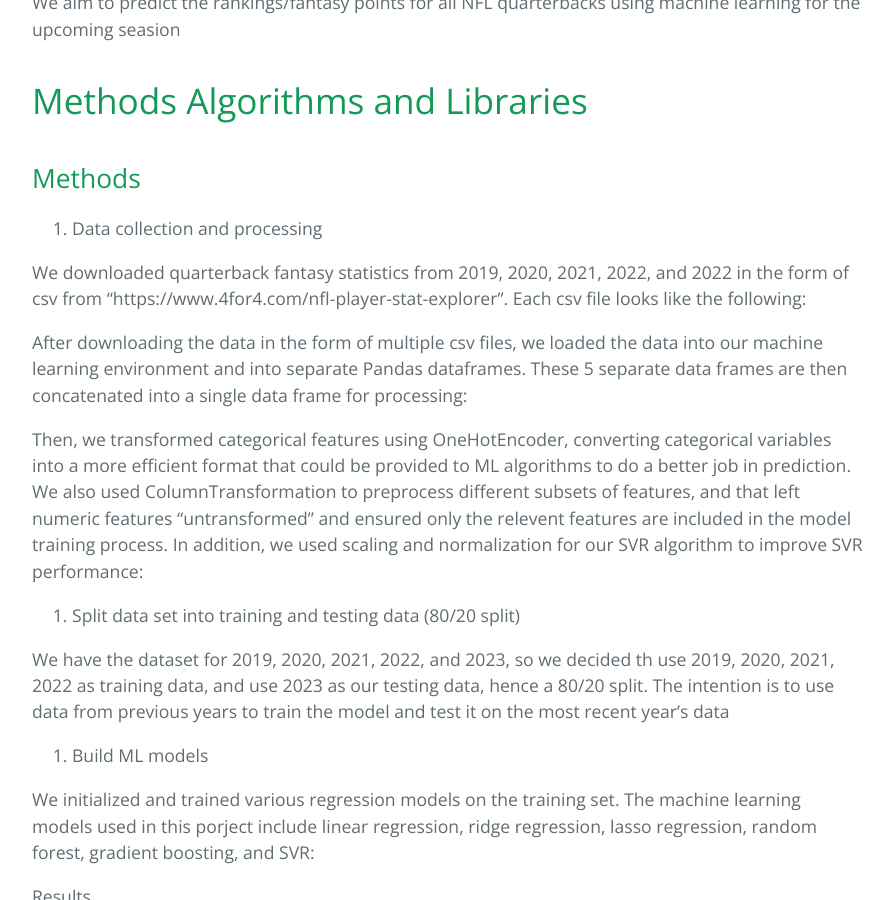
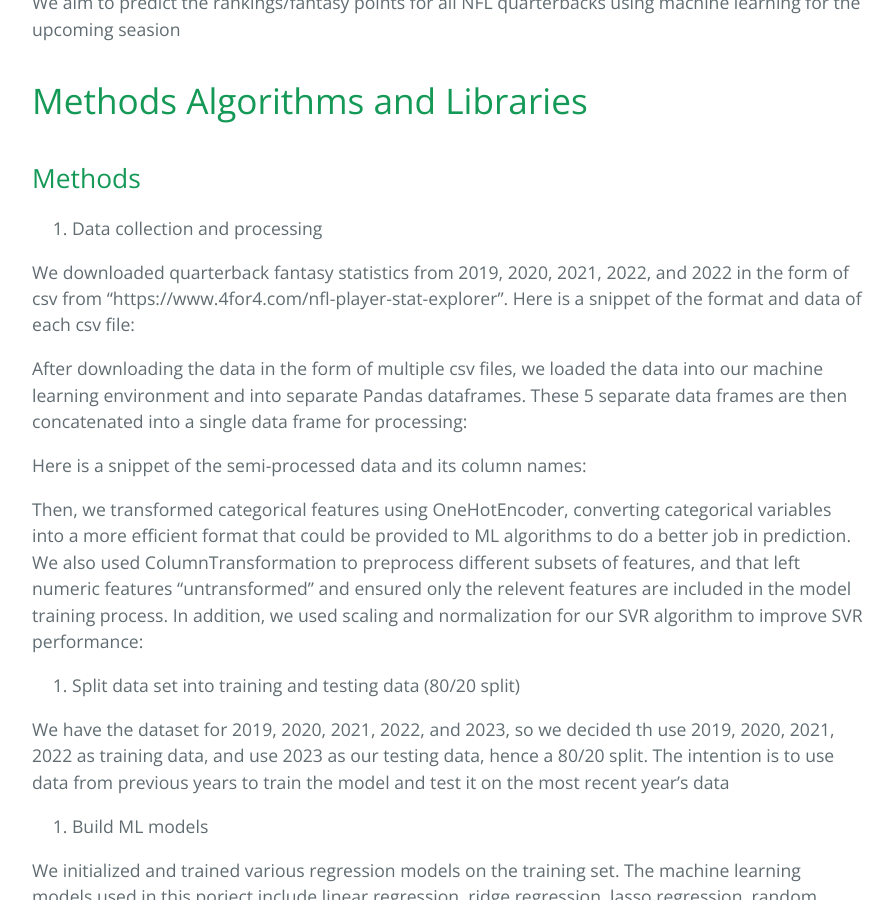
Before and after one commit to CS4641-Group-96/fantasy-football, a Jekyll site: the page built from index.md, in a window 1280 px wide and 900 px high, scrolled down 794 px. Shown: the whole window, without its empty margins (192-1086 px from the left). Built offline with Jekyll 4.4.1, drawn with Linux system fonts in a browser that asks for light colours.

Commit message:
Update index.md

```diff
--- a/index.md
+++ b/index.md
@@ -18,11 +18,15 @@ We aim to predict the rankings/fantasy points for all NFL quarterbacks using mac
 
 1. Data collection and processing
 
-We downloaded quarterback fantasy statistics from 2019, 2020, 2021, 2022, and 2022 in the form of csv from "https://www.4for4.com/nfl-player-stat-explorer". Each csv file looks like the following:
+We downloaded quarterback fantasy statistics from 2019, 2020, 2021, 2022, and 2022 in the form of csv from "https://www.4for4.com/nfl-player-stat-explorer". Here is a snippet of the format and data of each csv file:
 
 After downloading the data in the form of multiple csv files, we loaded the data into our machine learning environment and into separate Pandas dataframes. These 5 separate data frames are then concatenated into a single data frame for processing:
 
+
+Here is a snippet of the semi-processed data and its column names:
+
 Then, we transformed categorical features using OneHotEncoder, converting categorical variables into a more efficient format that could be provided to ML algorithms to do a better job in prediction. We also used ColumnTransformation to preprocess different subsets of features, and that left numeric features "untransformed" and ensured only the relevent features are included in the model training process. In addition, we used scaling and normalization for our SVR algorithm to improve SVR performance:
+
 
 
 3. Split data set into training and testing data (80/20 split)
```
